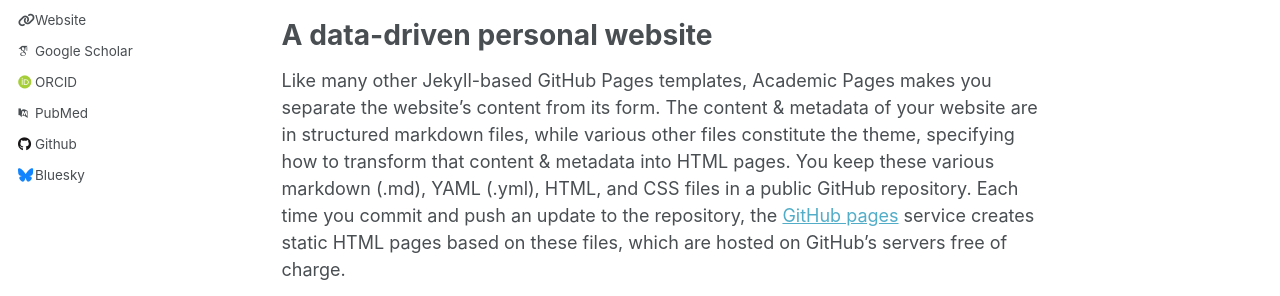
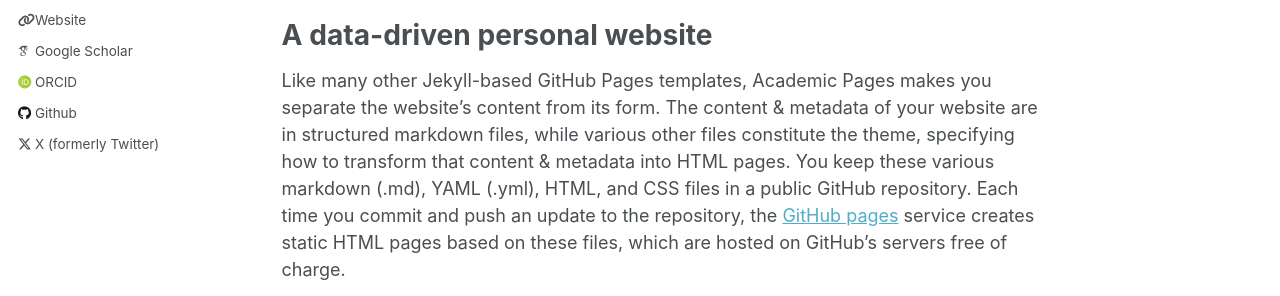
Before and after one commit to parasvcb/parasvcb.github.io, a Jekyll site: the page built from _pages/about.md, in a window 1280 px wide. Shown: the part 451-747 px from the top of the page. Built offline with Jekyll 4.4.1, drawn with Linux system fonts in a browser that asks for light colours; some web fonts are replaced; some of the changed lines change nothing that is shown.

Commit message:
Update _config.yml

```diff
--- a/_config.yml
+++ b/_config.yml
@@ -33,44 +33,14 @@
   arxiv            : # URL - Update with the correct link to your profile
   googlescholar    : "https://scholar.google.com/citations?user=PS_CX0AAAAAJ"
   impactstory      : # URL
-  orcid            : "http://orcid.org/yourorcidurl"
+  orcid            : "http://orcid.org/0000-0002-1649-4733"
   semantic         : # URL
-  pubmed           : "https://www.ncbi.nlm.nih.gov/pubmed/?term=john+snow"
-  researchgate     : # URL
 
   # Repositories and software development
-  bitbucket        : # Username - Update with your username on the site
-  codepen          : # Username
-  dribbble         : # Username
-  github           : "academicpages"
-  kaggle           : # Username
-  stackoverflow    : # User number or user number and name (i.e., use "1" or "1/jeff-atwood")
+  github           : "parasvcb"
 
   # Social media
-  bluesky          : "bsky.app" # Replace this with you Bluesky username
-  facebook         : # Username
-  flickr           : # Username
-  foursquare       : # Username
-  goodreads        : # Username
-  google_plus      : # Username
-  keybase          : # Username
-  instagram        : # Username
-  lastfm           : # Username
-  linkedin         : # Username
-  mastodon         : # URL
-  medium           : # URL
-  pinterest        : # Username
-  soundcloud       : # Username
-  steam            : # Username
-  telegram         : # URL
-  tumblr           : # Username
-  twitter          : # Username for X / Twitter
-  vine             : # Username
-  weibo            : # Username
-  wikipedia        : # Username
-  xing             : # Username
-  youtube          : # Username
-  zhihu            : # URL
+  twitter          : "parasvcb"
 
 
 # Site Settings
```
